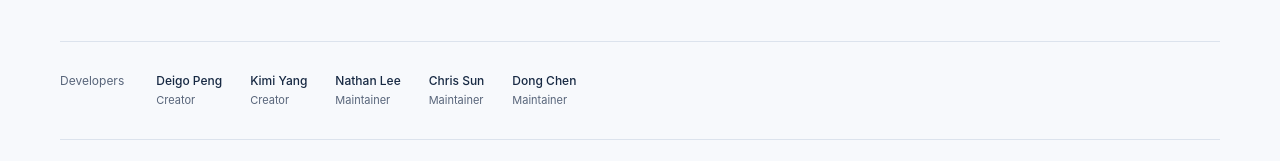
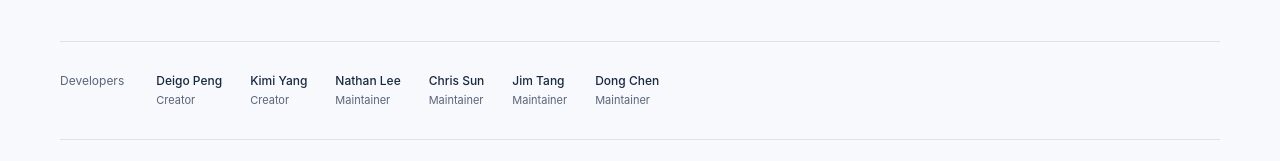
Before and after one commit to CKApp-Dev/Website, a Vue app: page / in a window 1280 px wide. Shown: the part 4802-4963 px from the top of the page. Built offline with nearby package versions, Linux system fonts and the light colour scheme.

Commit message:
Update SiteFooter.vue

```diff
--- a/src/components/SiteFooter.vue
+++ b/src/components/SiteFooter.vue
@@ -12,6 +12,7 @@ const developers = [
   { name: "Kimi Yang", role: "Creator" },
   { name: "Nathan Lee", role: "Maintainer" },
   { name: "Chris Sun", role: "Maintainer" },
+  { name: "Jim Tang", role: "Maintainer" },
   { name: "Dong Chen", role: "Maintainer" },
 ];
 </script>
```
